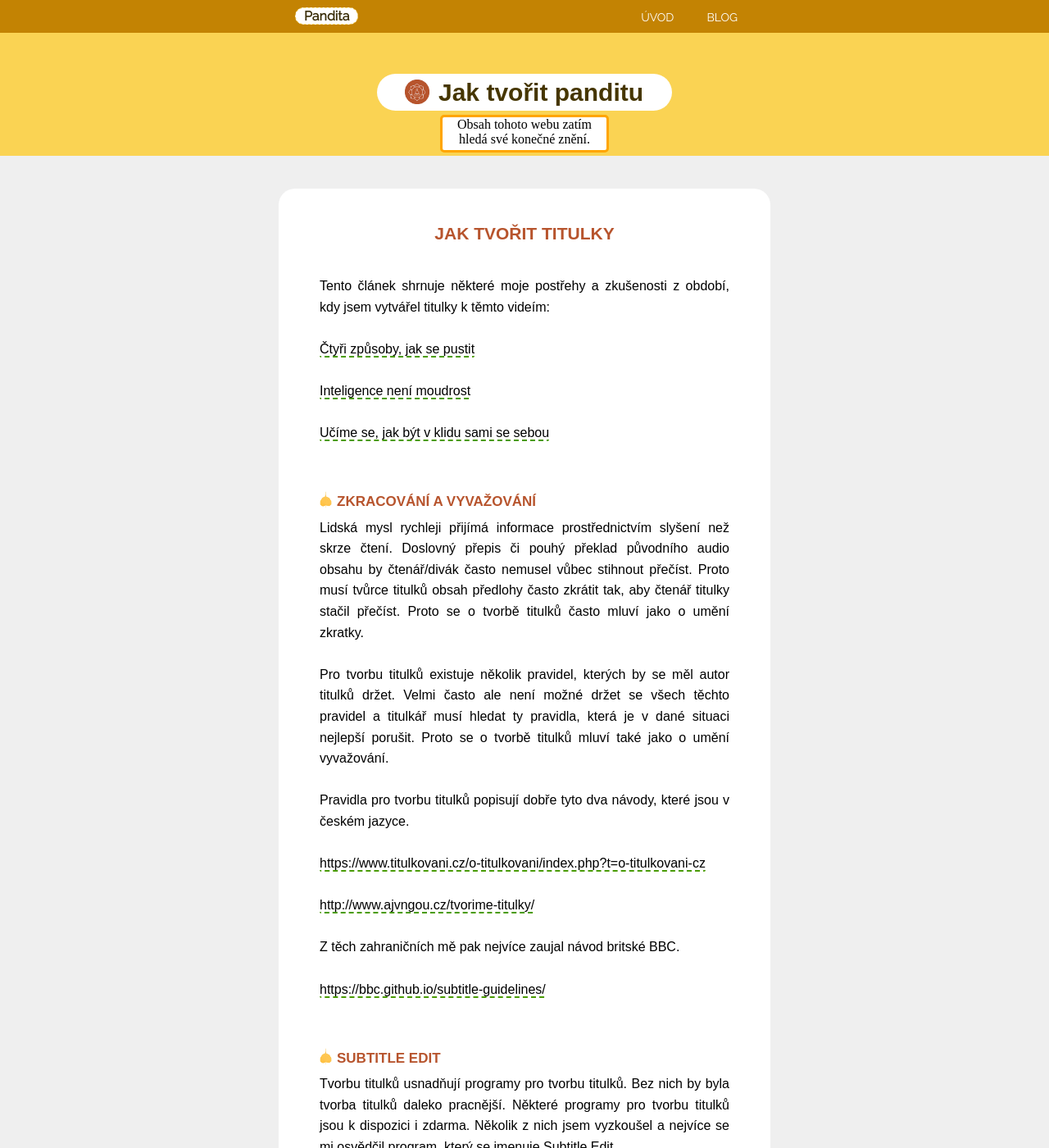
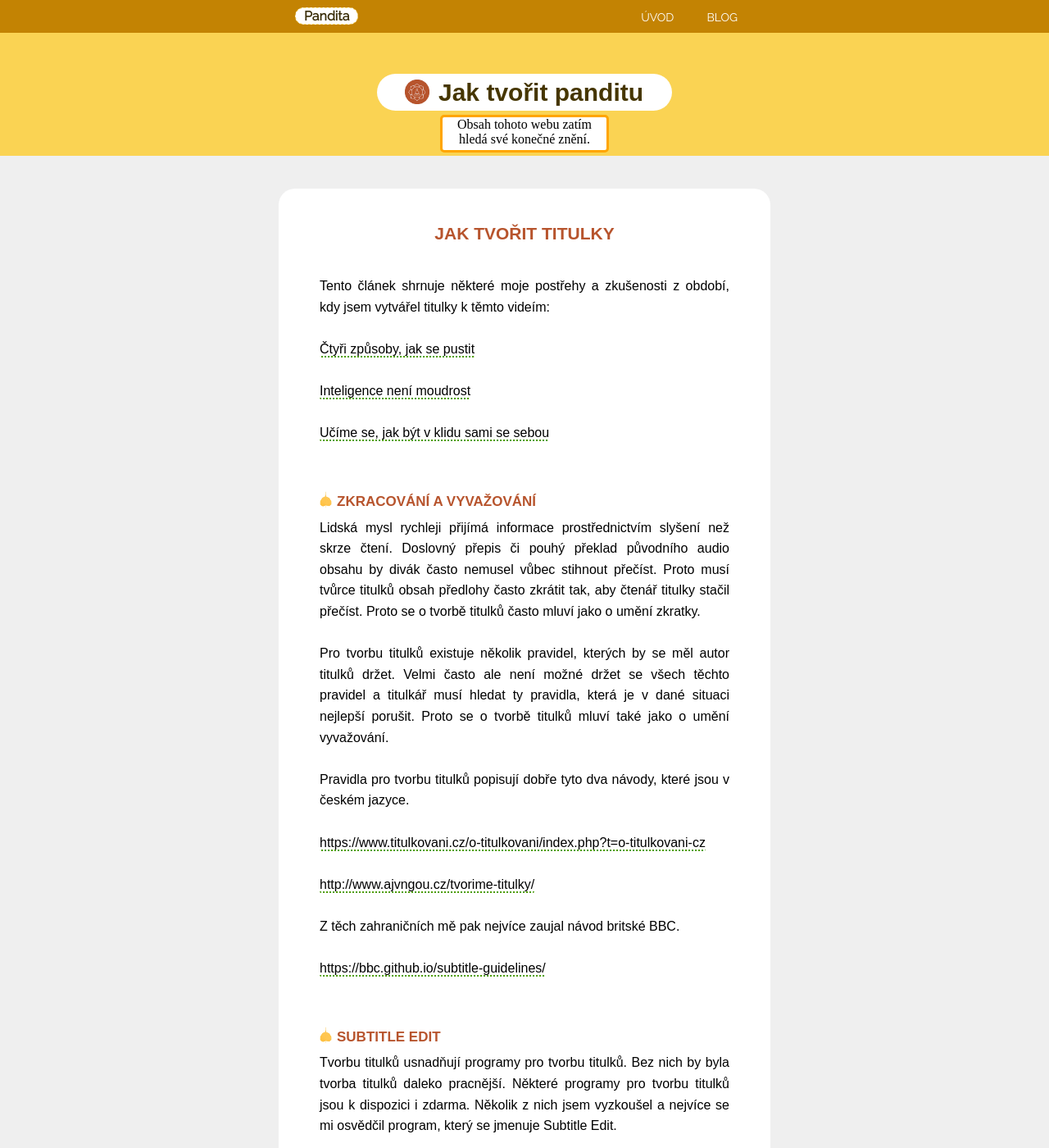
Before and after one commit to Borek78/jak-tvorit-panditu, a Jekyll site: the page built from titulky-pro-cteni.md, in a window 1280 px wide and 1400 px high. Shown: the whole window at 82% size. Built offline with Jekyll 4.4.1, drawn with Linux system fonts in a browser that asks for light colours; some of the changed text lies outside the part shown.

Commit message:
jak tvoři titulky, myslím že hotovo

```diff
--- a/content/titulky-pro-cteni/1-titulky-pro-cteni-subtitle-edit.md
+++ b/content/titulky-pro-cteni/1-titulky-pro-cteni-subtitle-edit.md
@@ -10,7 +10,7 @@
 
 ### ZKRACOVÁNÍ A VYVAŽOVÁNÍ
 
-Lidská mysl rychleji přijímá informace prostřednictvím slyšení než skrze čtení. Doslovný přepis či pouhý překlad původního audio obsahu by čtenář/divák často nemusel vůbec stihnout přečíst. Proto musí tvůrce titulků obsah předlohy často zkrátit tak, aby čtenář titulky stačil přečíst. Proto se o tvorbě titulků často mluví jako o umění zkratky.<br><br>
+Lidská mysl rychleji přijímá informace prostřednictvím slyšení než skrze čtení. Doslovný přepis či pouhý překlad původního audio obsahu by divák často nemusel vůbec stihnout přečíst. Proto musí tvůrce titulků obsah předlohy často zkrátit tak, aby čtenář titulky stačil přečíst. Proto se o tvorbě titulků často mluví jako o umění zkratky.<br><br>
 
 Pro tvorbu titulků existuje několik pravidel, kterých by se měl autor titulků držet. Velmi často ale není možné držet se všech těchto pravidel a titulkář musí hledat ty pravidla, která je v dané situaci nejlepší porušit. Proto se o tvorbě titulků mluví také jako o umění vyvažování.<br><br>
 
--- a/content/titulky-pro-cteni/2-titulky-pro-cteni-37-znaku.md
+++ b/content/titulky-pro-cteni/2-titulky-pro-cteni-37-znaku.md
@@ -38,10 +38,10 @@
 
 BBC klade trochu větší důraz na menší výkyvy ve čtecí rychlosti. Málo proměnlivá čtecí rychlost má svoje opodstatnění. Pokud je divák zvyklý na nízkou rychlost, nemusí stihnout přečíst titulek, který se na obrazovce objeví na neobvykle krátkou dobu. <br><br>
 
-Naštěstí je čtecí rychlost jedna vlastností titulku, kterou Subtitle Edit zobrazuje a je velmi snadné zjistit, že titulek se zobrazuje na příliš krátkou či dlouhou dobu. Jedna z metod, která mi pomáhala držet se nízké čtecí rychlosti, je prodlužování titulku až na jednu sekundu poté, co přednášející domluvil. <br><br>
+Naštěstí je čtecí rychlost jedna z vlastností titulku, kterou Subtitle Edit zobrazuje a je velmi snadné zjistit, že titulek se zobrazuje na příliš krátkou či dlouhou dobu. Jedna z metod, která mi pomáhala držet se nízké čtecí rychlosti, je prodlužování titulku až na jednu sekundu poté, co přednášející domluvil. <br><br>
 
 ### SUBTITLE EDIT A TEXTOVÝ EDITOR
 
 Titulky jsem vytvářel v programu Subtitle Edit a po jejich dokončení jsem je uložil do souboru, který měl formát .srt (SubRip). Tento .srt soubor jsem si potom otveřel v textovém editoru. Já používám Open Office, určitě je ale možné použít jakýkoli jiný textový editor, např. Word.<br><br>
 
-V textovém editoru jsem pak dělal korektury. Je to daleko snazší než pracovat s textem přímo v Subtitle Edit. Text titulků si v textovém editoru můžu zvětšit a jediné, na co se můžu soustředit, je text samotný. Rozhraní v Subtitle Edit je velmi členité a při práci s textem na mě působilo rušivě. Navíc je font v programu Subitle Edit někdy špatně čitelný. Je například velmi těžké rozlišit „ i “ a „ í “ - čárka nad písmenem je v Subtitle Edit téměř neviditelná.
+V textovém editoru jsem pak dělal korektury. Je to daleko snazší než pracovat s textem přímo v Subtitle Edit. Text titulků si v textovém editoru můžu zvětšit a jediné, na co se můžu soustředit, je text samotný. Rozhraní v Subtitle Edit je velmi členité a při práci s textem na mě působilo rušivě. Navíc je font v programu Subitle Edit někdy špatně čitelný: například je velmi těžké rozlišit „ i “ a „ í “. Čárka nad písmenem „ i “ je v Subtitle Edit téměř neviditelná.
--- a/content/titulky-pro-cteni/3-titulky-pro-cteni-titulky-citelne-jako-kniha.md
+++ b/content/titulky-pro-cteni/3-titulky-pro-cteni-titulky-citelne-jako-kniha.md
@@ -27,23 +27,23 @@
 A na ní byla moje fotka. A já jsem řekl:<br>
 „Podívejte, toto je moje fotka a toto jsem já. Vidíte to?“<br><br>
 
-Když je korektura textu titulků hotová a titulky jsou snadno čitelné a srozumitelné, tak si soubor s titulky otevřu ještě jednou v Subtitle Edit a ještě jednou celý text kontroluji. V Subtitle Edit už se zaměřuji především na kontrolu časování, nikoli na text titulků.
+Když byla korektura textu titulků hotová a titulky byly snadno čitelné a srozumitelné, otevřel jsem si ještě jednou soubor s titulky v Subtitle Edit, abych vše ještě jednou zkontroloval. V této fázi jsem se zaměřoval především na kontrolu časování, méně již na text titulků.
 
 ### TIŠTĚNÍ TITULKŮ
 
 Titulky bych měl tisknout přímo do videa. To je jedna z podmínek, kterou musím splnit, abych mohl používat videa Buddhistické společnosti Západní Austrálie. Pro tištění titulků do videa používám program, který se [jmenuje HandBreak.](https://handbrake.fr/)<br><br>
 
-Před tím než titulky do videa vytisknu, tak pro titulky musím zvolit vhodnou velikost, font, barvu, barvu pozadí atd. To lze udělat pomocí formátu titulků, který se jmenuje Advanced Substation Alpha (.ass)<br><br>
+Před tím než titulky do videa vytisknu, musím pro titulky zvolit vhodnou velikost, font, barvu, barvu pozadí atd. To lze udělat pomocí formátu titulků, který se jmenuje Advanced Substation Alpha (.ass)<br><br>
 
 Formátování titulků a jejich uložení do formátu .ass lze provést přímo v programu Subtitle Edit. V horní navigační liště je položka Format a její výchozí nastavení je SubRip (.srt). Tato položka vypadá asi takto:<br><br>
 
-Format: SubRip (.srt)<br><br>
+Format: <span class="format">SubRip (.srt)</span><br><br>
 
 Po kliknutí na položku Format se zobrazí seznam položek z formáty titulků, se kterými je možné v Subtitle Edit pracovat. Jedním z nich je i formát .ass. Po kliknutí na <br><br>
 
 Advanced Sub Station Alpha (.srt)<br><br>
 
-se se objeví v horním navigačním menu velké červené písmeno A. To je vstup do rozhraní pro formátování titulků pomocí .ass.<br><br>
+se objeví v horním navigačním menu velké červené písmeno A. To je vstup do rozhraní pro formátování titulků pomocí .ass.<br><br>
 
 ### ZÁVĚR
 
--- a/css/pages-style.css
+++ b/css/pages-style.css
@@ -1,34 +1,13 @@
-/* 68% of the screen */
-/*#pomer-stran-mobile {
-  height: 100px;
-  text-align: center;
-  margin-left: 50px;
-  background-color: burlywood;
-  writing-mode: tb-rl;
-}
-
-#titulky-mobile {
-  height: 68%;
-  width: 20px;
-  background-color: grey;
-  margin-left: 10px;
-  text-align: center;
-  color: white;
-  writing-mode: tb-rl;
+.format {
+  display: inline-block;
+  background-color: rgb(235, 235, 235);
+  border: 1px solid grey;
+  height: 22px;
+  width: 140px;
   padding-left: 3px;
 }
 
-#obrazovka-mobile {
-  margin-left: auto;
-  margin-right: auto;
-  width: 135px;
-  height: 240px;
-  border: 2px solid #b7542d;
-  margin-bottom: 40px;
-  margin-top: 25px;
-  border-radius: 6px;
-}
-*/
+/* 68% of the screen */
 #pomer-stran {
   margin-left: auto;
   margin-right: auto;
--- a/css/text-area-style.css
+++ b/css/text-area-style.css
@@ -55,7 +55,7 @@
 #page a {
   color: black;
   text-decoration: none;
-  border-bottom: 2px dashed #499b00;
+  border-bottom: 2px dotted #499b00;
   border-radius: 2px;
   text-align: left;
   isplay: flex;
```
Also changed, not shown: other parts of content/titulky-pro-cteni/2-titulky-pro-cteni-37-znaku.md (+1 -1 lines), other parts of content/titulky-pro-cteni/3-titulky-pro-cteni-titulky-citelne-jako-kniha.md (+3 -3 lines).
